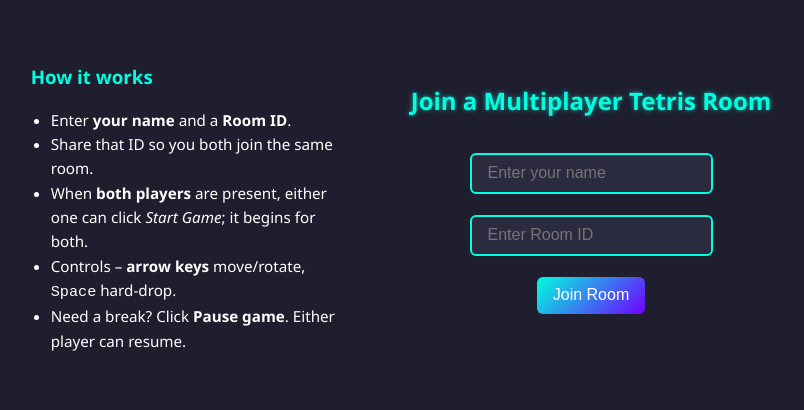
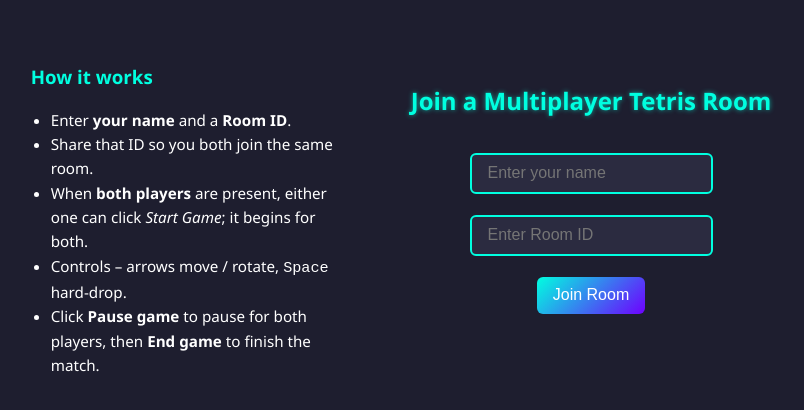
Before and after one commit to CHANGER-0121/Tetris, a website: page index.html in a window 1280 px wide. Shown: the whole page, without its empty margins (239-1043 px from the left). Drawn offline with nearby package versions, Linux system fonts and the light colour scheme; no server answers.

Commit message:
Update index.html

```diff
--- a/index.html
+++ b/index.html
@@ -10,7 +10,7 @@
   <script defer src="client.js"></script>
 </head>
 <body>
-  <!-- ░░ JOIN SCREEN ░░ -->
+  <!-- ░░ JOIN ░░ -->
   <div id="joinDiv" class="active">
     <div class="joinContent">
       <!-- Rules (left) -->
@@ -21,8 +21,9 @@
           <li>Share that ID so you both join the same room.</li>
           <li>When <strong>both players</strong> are present, either one can click
               <em>Start&nbsp;Game</em>; it begins for both.</li>
-          <li>Controls – <strong>arrow&nbsp;keys</strong> move/rotate, <kbd>Space</kbd> hard-drop.</li>
-          <li>Need a break? Click <strong>Pause game</strong>. Either player can resume.</li>
+          <li>Controls – arrows move / rotate, <kbd>Space</kbd> hard-drop.</li>
+          <li>Click <strong>Pause game</strong> to pause for both players, then
+              <strong>End game</strong> to finish the match.</li>
         </ul>
       </div>
 
@@ -43,14 +44,15 @@
     <button id="startBtn" disabled>Waiting for Player…</button>
   </div>
 
-  <!-- ░░ GAME AREA ░░ -->
+  <!-- ░░ GAME ░░ -->
   <div id="gameArea">
     <h2 style="text-align:center">Multiplayer Tetris</h2>
 
-    <!--  Pause / Resume button (right-side) -->
+    <!-- control buttons (right) -->
     <button id="pauseBtn" class="pauseButton">Pause&nbsp;game</button>
+    <button id="endBtn"   class="endButton"  style="display:none;">End&nbsp;game</button>
 
-    <!-- Boards wrapper -->
+    <!-- Boards -->
     <div style="max-width:900px;margin:0 auto;">
       <div style="display:flex;justify-content:center;gap:40px;align-items:flex-start;">
         <!-- Your board -->
```
